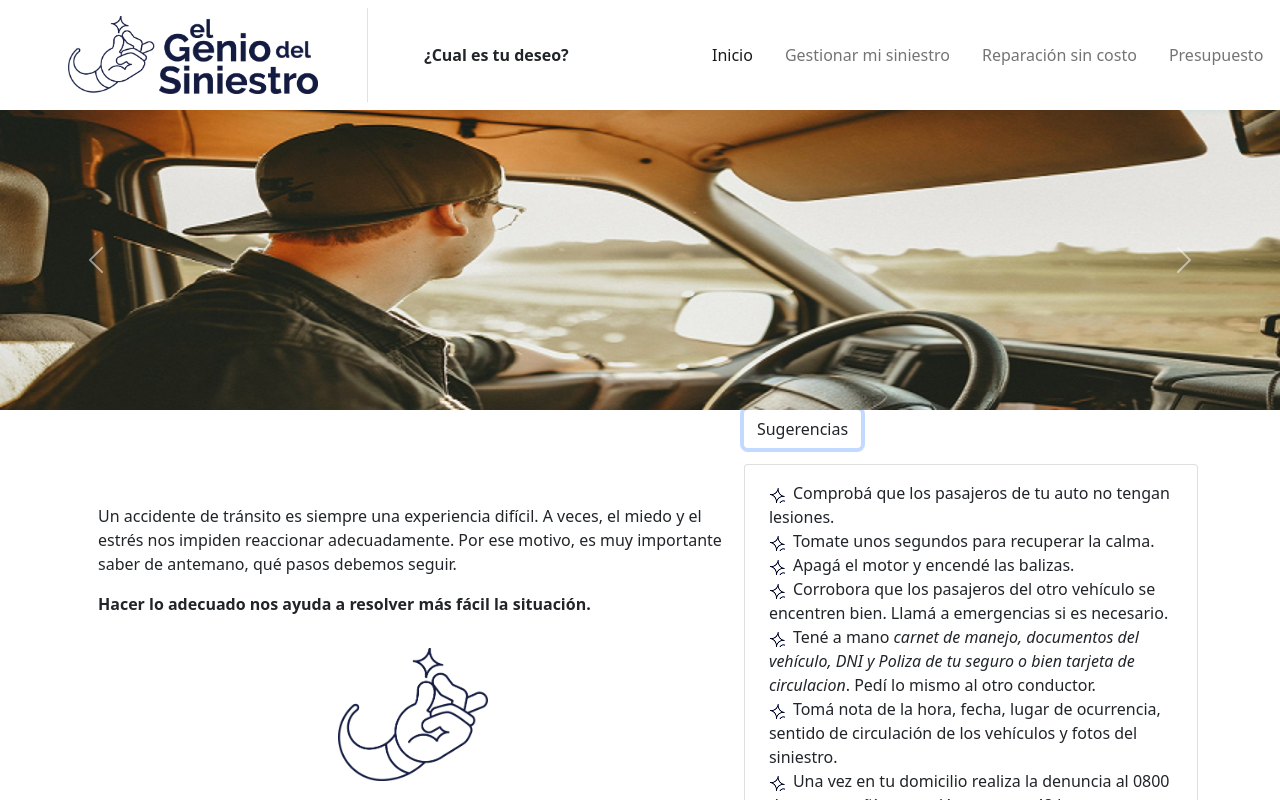
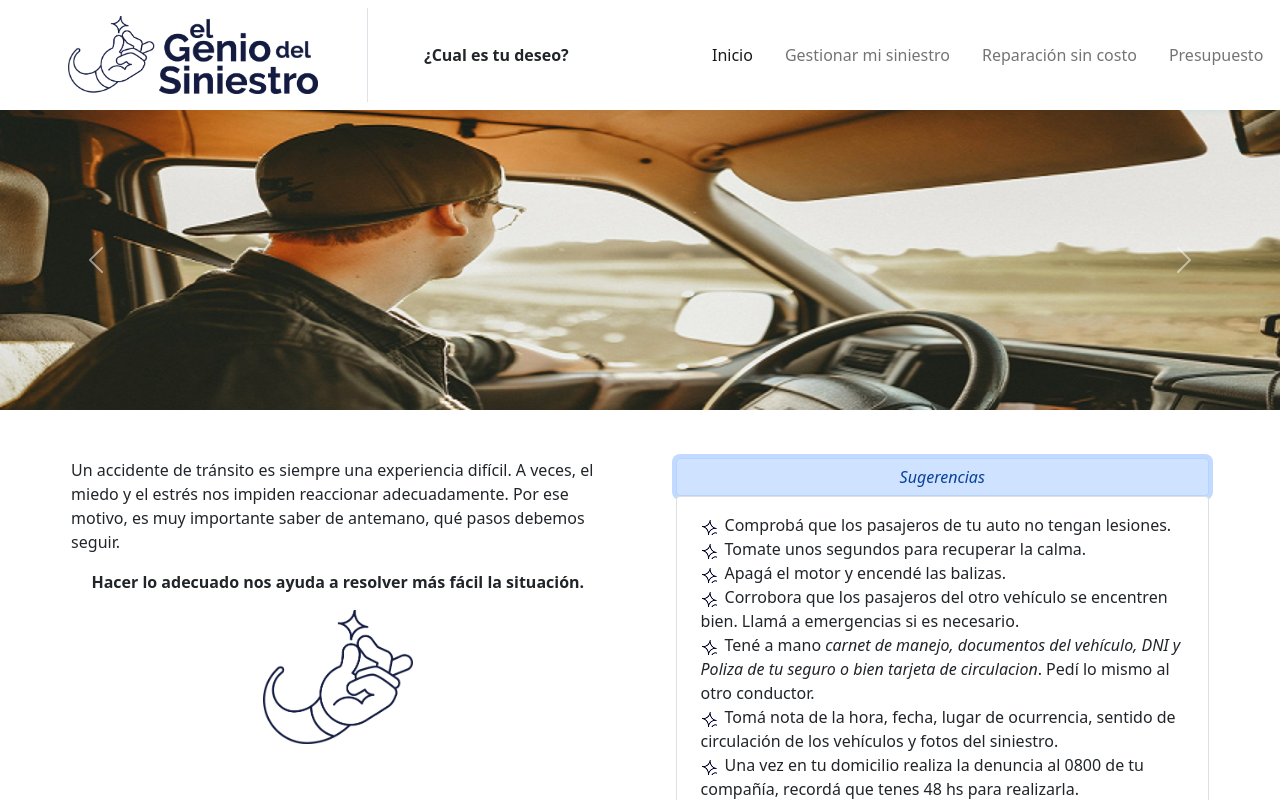
Before and after one commit to Nidev-lab/perito-siniestros, a React (Create React App) app: page / in a window 1280 px wide. Both pictures are taken after a click on the button "Sugerencias". Shown: the top 800 px of the page. Built offline with nearby package versions, Linux system fonts and the light colour scheme.

Commit message:
fixed hero

```diff
--- a/src/components/Hero/Hero.js
+++ b/src/components/Hero/Hero.js
@@ -29,52 +29,48 @@ const Carousel = () => {
           <span className="visually-hidden">Next</span>
         </button>
       </div>
-      <div className="container d-flex justify-content-evenly">
-        <div className="d-flex align-items-center justify-content-center flex-column">
-          <div className="d-flex justify-content-center flex-column mb-3 mx-3">
+      <div className="d-flex justify-content-evenly mt-5">
+        <div className="col-md-5 d-flex align-items-center justify-content-center flex-column mb-5 pb-5">
+          <div className="d-flex justify-content-center flex-column">
             <p className="fw-normal">Un accidente de tránsito es siempre una experiencia difícil. A veces, el miedo y el estrés nos impiden reaccionar adecuadamente. Por ese motivo, es muy importante saber de antemano, qué pasos debemos seguir.</p>
-            <p className="fw-normal"><b>Hacer lo adecuado nos ayuda a resolver más fácil la situación.</b></p>
+            <p className="fw-normal text-center"><b>Hacer lo adecuado nos ayuda a resolver más fácil la situación.</b></p>
           </div>
           <img src={logoHero} width="150" />
         </div>
-        <div className="w-100">
-          <p>
-            <button className="btn" type="button" data-bs-toggle="collapse" data-bs-target="#collapseWidthExample" aria-expanded="false" aria-controls="collapseWidthExample" title="Haz click para ver las sugerencias">
-              Sugerencias
+        <div className="col-md-5">
+          <button className="btn w-100 alert-primary" type="button" data-bs-toggle="collapse" data-bs-target="#collapseWidthExample" aria-expanded="false" aria-controls="collapseWidthExample" title="Haz click para ver las sugerencias">
+              <i>Sugerencias</i>
           </button>
-          </p>
           <div className="collapse" id="collapseWidthExample">
             <div className="card card-body w-100">
-              <ul className="list-unstyled">
-                <li className="ms-2">
+              <div className="ms-2">
                 <img src={listItem} className="pe-2"/>
-                  <span className="fw-normal">Comprobá que los pasajeros de tu auto no tengan lesiones.</span>
-                </li>
-                <li className="ms-2">
+                <span className="fs-6 fw-light">Comprobá que los pasajeros de tu auto no tengan lesiones.</span>
+              </div>
+              <div className="ms-2">
                 <img src={listItem} className="pe-2"/>
-                  <span className="fw-normal">Tomate unos segundos para recuperar la calma.</span>
-                </li>
-                <li className="ms-2">
+                <span className="fw-light">Tomate unos segundos para recuperar la calma.</span>
+              </div>
+              <div className="ms-2">
                 <img src={listItem} className="pe-2"/>
-                  <span className="fw-normal">Apagá el motor y encendé las balizas.</span>
-                </li>
-                <li className="ms-2">
+                <span className="fw-light">Apagá el motor y encendé las balizas.</span>
+              </div>
+              <div className="ms-2">
                 <img src={listItem} className="pe-2"/>
-                  <span className="fw-normal">Corrobora que los pasajeros del otro vehículo se encentren bien. Llamá a emergencias si es necesario.</span>
-                </li>
-                <li className="ms-2">
+                <span className="fw-light">Corrobora que los pasajeros del otro vehículo se encentren bien. Llamá a emergencias si es necesario.</span>
+              </div>
+              <div className="ms-2">
                 <img src={listItem} className="pe-2"/>
-                  <span className="fw-normal">Tené a mano <i>carnet de manejo, documentos del vehículo, DNI y Poliza de tu seguro o bien tarjeta de circulacion</i>. Pedí lo mismo al otro conductor.</span>
-                </li>
-                <li className="ms-2">
+                <span className="fw-light">Tené a mano <i>carnet de manejo, documentos del vehículo, DNI y Poliza de tu seguro o bien tarjeta de circulacion</i>. Pedí lo mismo al otro conductor.</span>
+              </div>
+              <div className="ms-2">
                 <img src={listItem} className="pe-2"/>
-                  <span className="fw-normal">Tomá nota de la hora, fecha, lugar de ocurrencia, sentido de circulación de los vehículos y fotos del siniestro.</span>
-                </li>
-                <li className="ms-2">
+                <span className="fw-light">Tomá nota de la hora, fecha, lugar de ocurrencia, sentido de circulación de los vehículos y fotos del siniestro.</span>
+              </div>
+              <div className="ms-2">
                 <img src={listItem} className="pe-2"/>
-                  <span className="fw-normal">Una vez en tu domicilio realiza la denuncia al 0800 de tu compañía, recordá que tenes 48 hs para realizarla.</span>
-                </li>
-              </ul>
+                <span className="fw-light">Una vez en tu domicilio realiza la denuncia al 0800 de tu compañía, recordá que tenes 48 hs para realizarla.</span>
+              </div>
             </div>
           </div>
         </div>
```
Lines whose indentation alone changed are shown as unchanged.
